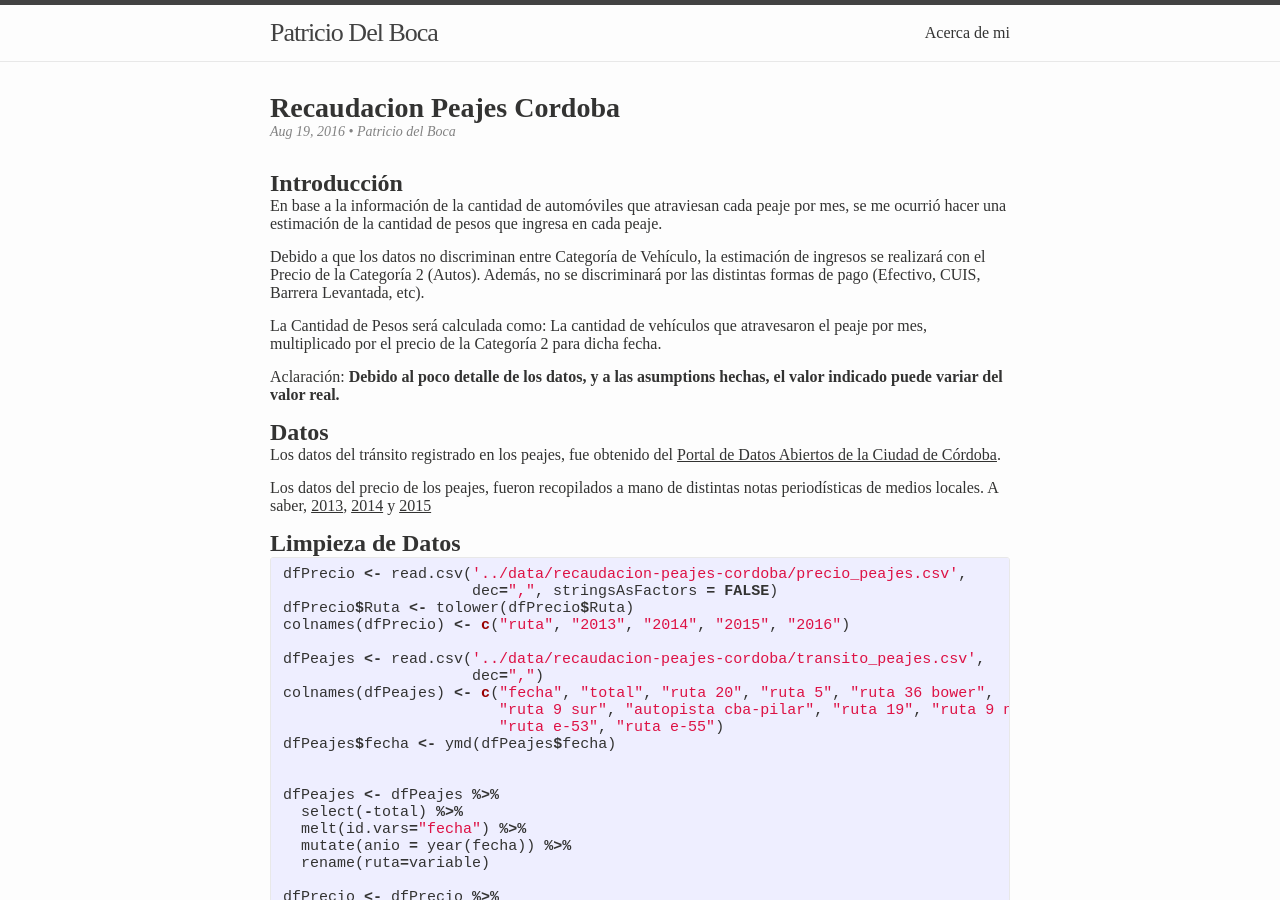
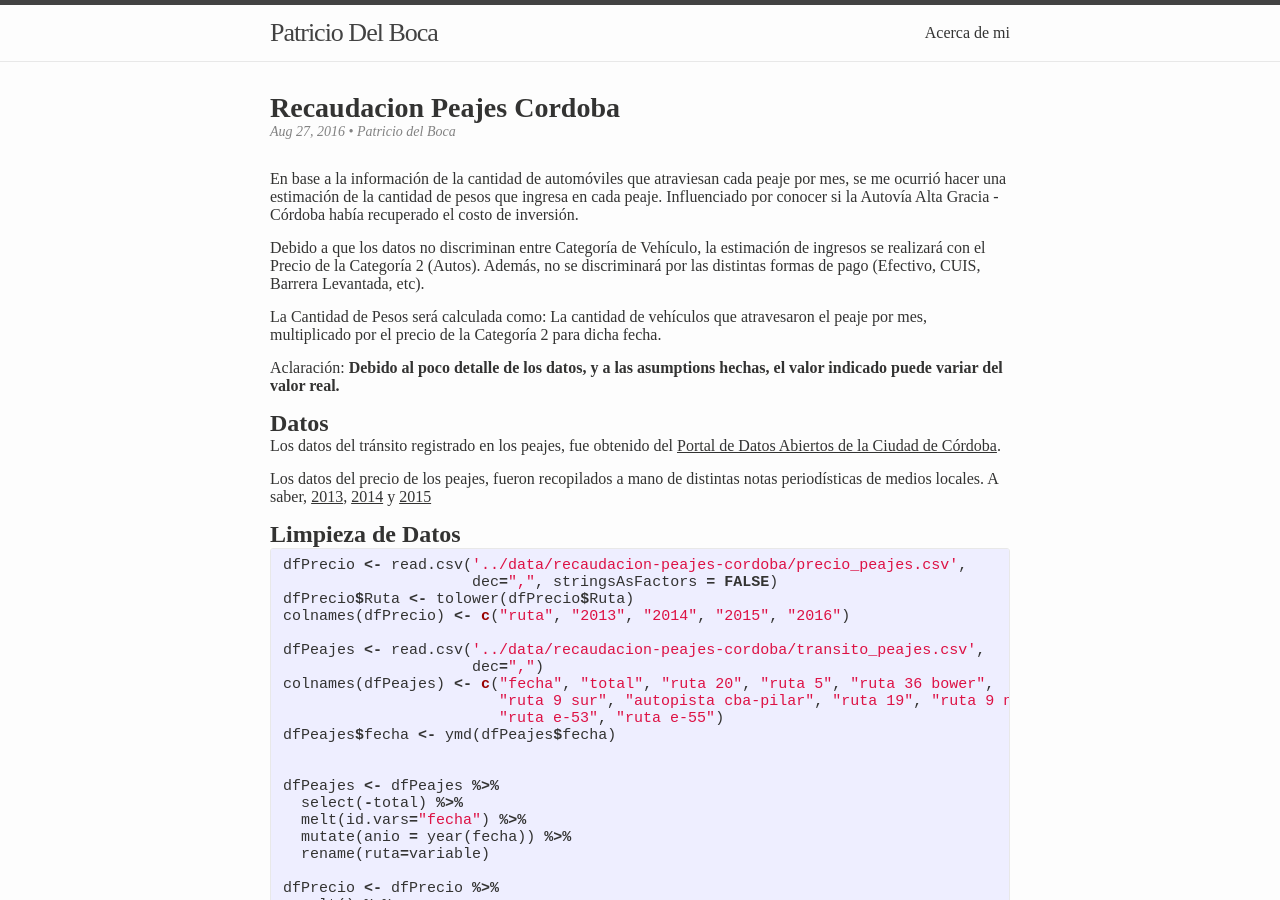
Before and after one commit to pdelboca/pdelboca.github.io, a Jekyll site: the page built from _posts/2016-08-19-Recaudacion-Peajes-Cordoba.md, in a window 1280 px wide and 900 px high. Built offline with Jekyll 4.4.1, drawn with Linux system fonts in a browser that asks for light colours; comment, search, counter and statistics services are not loaded.

Commit message:
Arregle cuestiones de formato

````diff
--- a/_R/2016-08-19-Recaudacion-Peajes-Cordoba.Rmd
+++ b/_R/2016-08-19-Recaudacion-Peajes-Cordoba.Rmd
@@ -1,7 +1,7 @@
 ---
 title: "Recaudacion Peajes Cordoba"
 author: "Patricio del Boca"
-date: "August 19, 2016"
+date: "August 27, 2016"
 output: html_document
 layout: post
 ---
@@ -17,7 +17,7 @@
 ```
 
 En base a la información de la cantidad de automóviles que atraviesan cada peaje por mes,
-se me ocurrió hacer una estimación de la cantidad de pesos que ingresa en cada peaje.
+se me ocurrió hacer una estimación de la cantidad de pesos que ingresa en cada peaje. Influenciado por conocer si la Autovía Alta Gracia - Córdoba había recuperado el costo de inversión.
 
 Debido a que los datos no discriminan entre Categoría de Vehículo, la estimación de ingresos
 se realizará con el Precio de la Categoría 2 (Autos). Además, no se discriminará por las distintas formas de pago (Efectivo, CUIS, Barrera Levantada, etc).
--- a/_posts/2016-08-19-Recaudacion-Peajes-Cordoba.md
+++ b/_posts/2016-08-19-Recaudacion-Peajes-Cordoba.md
@@ -1,16 +1,15 @@
 ---
 title: "Recaudacion Peajes Cordoba"
 author: "Patricio del Boca"
-date: "August 19, 2016"
+date: "August 27, 2016"
 output: html_document
 layout: post
 ---
 
 
 
-## Introducción
 En base a la información de la cantidad de automóviles que atraviesan cada peaje por mes,
-se me ocurrió hacer una estimación de la cantidad de pesos que ingresa en cada peaje.
+se me ocurrió hacer una estimación de la cantidad de pesos que ingresa en cada peaje. Influenciado por conocer si la Autovía Alta Gracia - Córdoba había recuperado el costo de inversión.
 
 Debido a que los datos no discriminan entre Categoría de Vehículo, la estimación de ingresos
 se realizará con el Precio de la Categoría 2 (Autos). Además, no se discriminará por las distintas formas de pago (Efectivo, CUIS, Barrera Levantada, etc).
````
